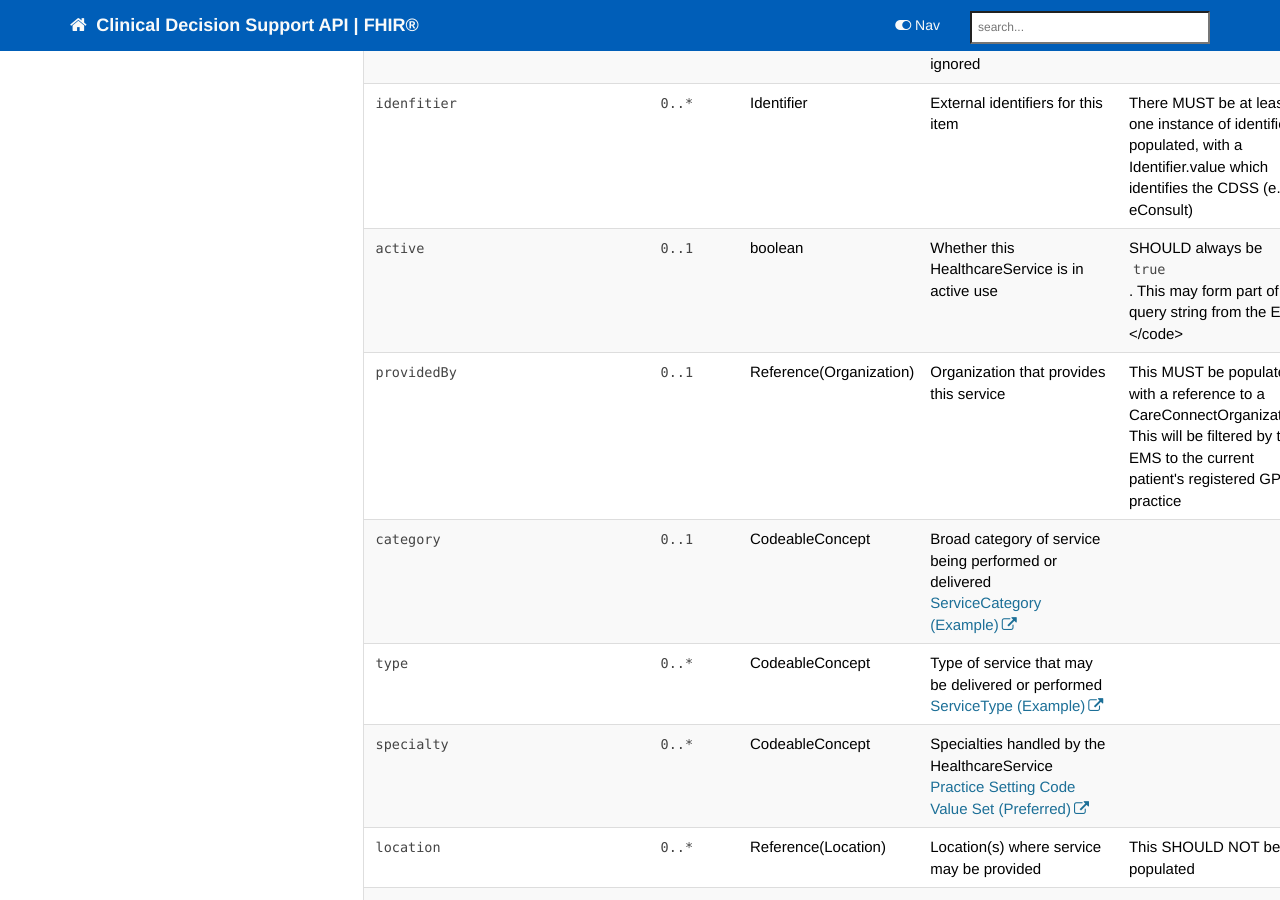
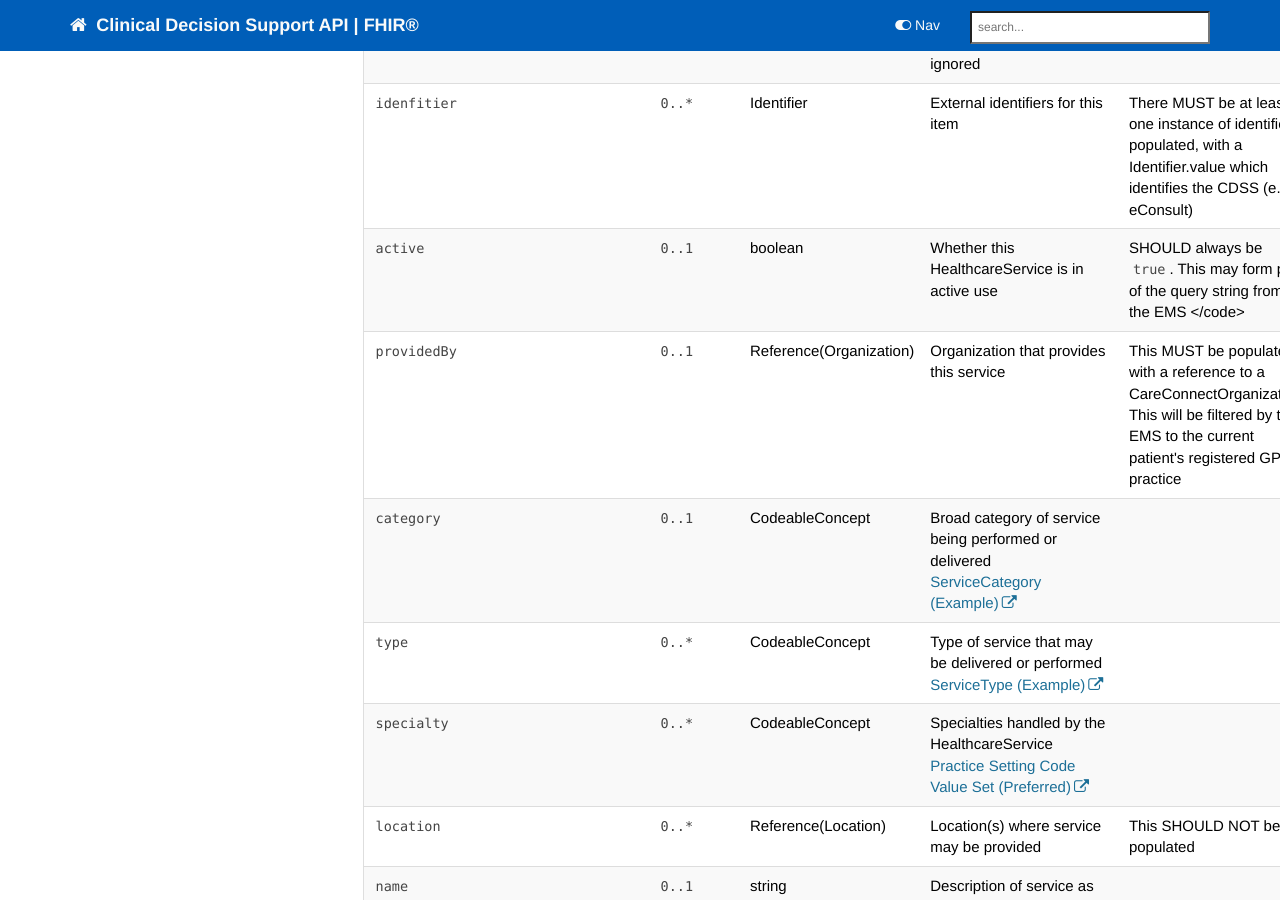
Before and after one commit to nhsconnect/FHIR-CDS, a Jekyll site: the page built from pages/explore/api_healthcare_service_capability.md, in a window 1280 px wide and 900 px high, scrolled down 1213 px. Built offline with Jekyll 4.4.1, drawn with Linux system fonts in a browser that asks for light colours; nearby versions of some CDN libraries; comment, search, counter and statistics services are not loaded.

Commit message:
pages/explore/api_healthcare_service_capability.md updated from https://stackedit.io/

```diff
--- a/pages/explore/api_healthcare_service_capability.md
+++ b/pages/explore/api_healthcare_service_capability.md
@@ -124,7 +124,7 @@ The table below gives implementation guidance in relation to the elements within
 <td>boolean</td>
 <td>Whether this HealthcareService is in active use</td>
 <td>
-SHOULD always be <code  class="highlighter-rouge">true</code><br />.  This may form part of hte query string from the EMS
+SHOULD always be <code  class="highlighter-rouge">true</code>.  This may form part of the query string from the EMS
 </code>
 </td>
 </tr>
```
Also changed, not shown: other parts of pages/explore/api_healthcare_service_capability.md (+1 -1 lines).
